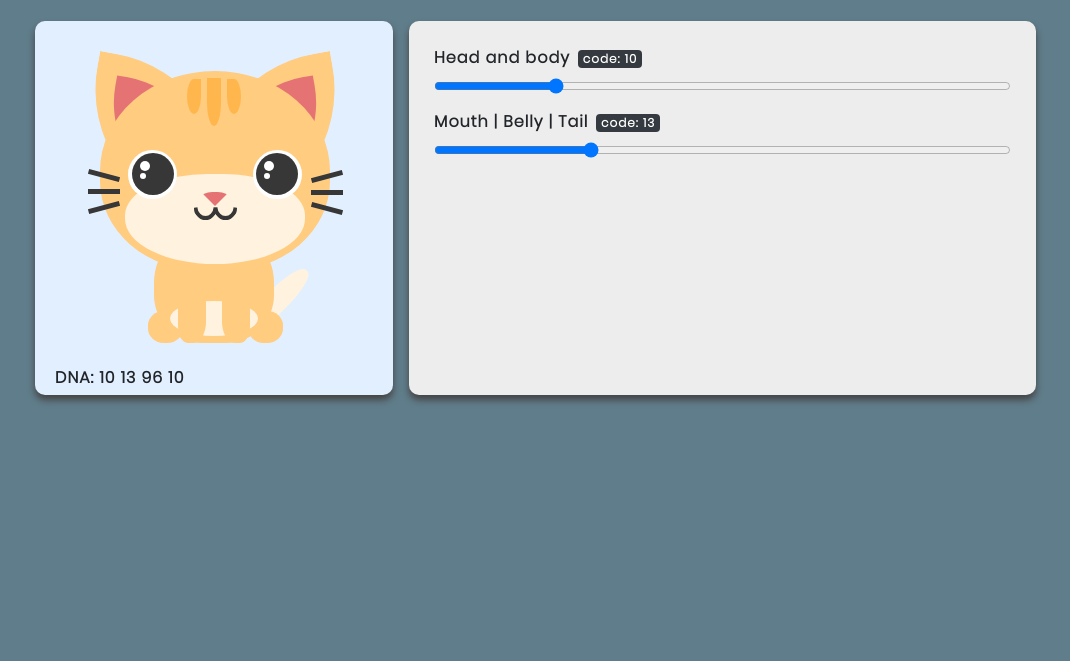
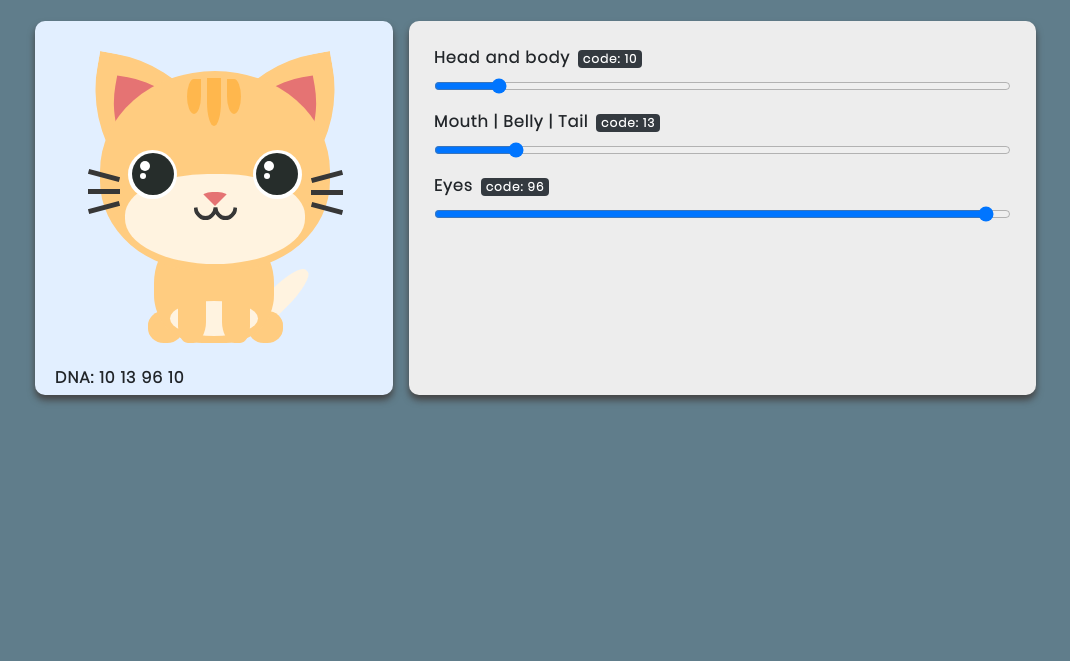
Before and after one commit to margori/moralis-kitties, a plain HTML site: page index.html in a window 1280 px wide. Shown: the part 139-800 px from the top of the page, without its empty margins (76-1146 px from the left). Drawn offline with nearby package versions, Linux system fonts and the light colour scheme.

Commit message:
Improve colors, allow eyes colors

```diff
--- a/assets/js/catFactory.js
+++ b/assets/js/catFactory.js
@@ -27,6 +27,12 @@ function mouthColor(color, code) {
   ); //This changes the color of the cat
   $('#mouthcode').html('code: ' + code); //This updates text of the badge next to the slider
   $('#dnamouth').html(code); //This updates the body color part of the DNA that is displayed below the cat
+}
+
+function eyesColor(color, code) {
+  $('.pupil-right,.pupil-left').css('background', '#' + color); //This changes the color of the cat
+  $('#eyescore').html('code: ' + code); //This updates text of the badge next to the slider
+  $('#dnaeyes').html(code); //This updates the body color part of the DNA that is displayed below the cat
 }
 
 //###################################################
--- a/assets/js/catSettings.js
+++ b/assets/js/catSettings.js
@@ -52,6 +52,8 @@ function renderCat(dna) {
   $('#bodycolor').val(dna.headcolor);
   mouthColor(colors[dna.mouthColor], dna.mouthColor);
   $('#mouthcolor').val(dna.mouthColor);
+  eyesColor(colors[dna.eyesColor], dna.eyesColor);
+  $('#eyesColor').val(dna.eyesColor);
 }
 
 // Changing cat colors
@@ -65,3 +67,8 @@ $('#mouthcolor').change(() => {
   var colorKey = ('00' + colorVal).slice(-2);
   mouthColor(colors[colorKey], colorKey);
 });
+$('#eyesColor').change(() => {
+  var colorVal = $('#eyesColor').val();
+  var colorKey = ('00' + colorVal).slice(-2);
+  eyesColor(colors[colorKey], colorKey);
+});
--- a/assets/js/colors.js
+++ b/assets/js/colors.js
@@ -49,6 +49,56 @@ var colors = {
   47: '8342ff',
   48: '2b4ab4',
   49: 'ad4595',
+  50: 'bae4f',
+  51: 'b76d01',
+  52: '8e8207',
+  53: '285b9f',
+  54: 'c4422a',
+  55: 'f1eaa7',
+  56: 'e3a0cc',
+  57: '65c116',
+  58: '656ccf',
+  59: '7c25f4',
+  60: '1e18d1',
+  61: '688a7d',
+  62: '1fe786',
+  63: '425716',
+  64: '4ac043',
+  65: '547836',
+  66: '24a216',
+  67: 'fd9bba',
+  68: '24894d',
+  69: 'c54b03',
+  70: '6fbdce',
+  71: 'cff1dd',
+  72: '8805fb',
+  73: 'fe99d2',
+  74: 'c52f14',
+  75: 'e31c54',
+  76: 'd010eb',
+  77: 'b83436',
+  78: 'c294b6',
+  79: '564a6c',
+  80: '531bcf',
+  81: 'c04b8c',
+  82: '3cd2ef',
+  83: '82286c',
+  84: 'aa2639',
+  85: '86be6c',
+  86: 'e62102',
+  87: '5471fc',
+  88: '5c0089',
+  89: '703c75',
+  90: '9a8e8f',
+  91: '8b9307',
+  92: 'fcbc82',
+  93: 'ea5978',
+  94: 'b8e370',
+  95: '43474b',
+  96: '262d2b',
+  97: 'ddd67e',
+  98: '344867',
+  99: 'f44f67',
 };
 
 function allColors() {
--- a/index.html
+++ b/index.html
@@ -35,7 +35,7 @@
   <body>
     <div class="container p-5" style="margin-top: 1vh; margin-bottom: 1vh">
       <div>
-        <h1 class="c-white">Kitties-Factory</h1>
+        <h1 class="c-white">School Kitties</h1>
         <p class="c-white">Create your custom Kitty</p>
       </div>
       <div class="row">
@@ -118,7 +118,7 @@
               <input
                 type="range"
                 min="0"
-                max="49"
+                max="99"
                 class="form-control-range"
                 id="bodycolor"
               />
@@ -131,9 +131,22 @@
               <input
                 type="range"
                 min="0"
-                max="49"
+                max="99"
                 class="form-control-range"
                 id="mouthcolor"
+              />
+            </div>
+            <div class="form-group">
+              <label for="formControlRange">
+                <b>Eyes</b
+                ><span class="badge badge-dark ml-2" id="eyescore"></span>
+              </label>
+              <input
+                type="range"
+                min="0"
+                max="99"
+                class="form-control-range"
+                id="eyesColor"
               />
             </div>
           </div>
```
